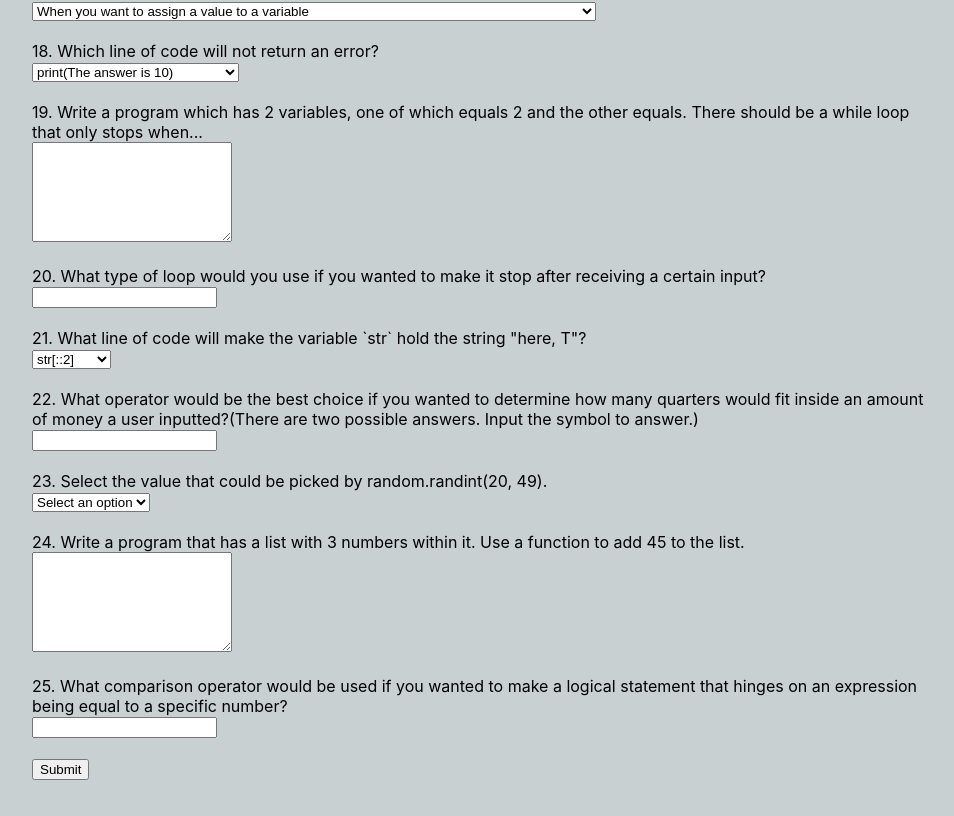
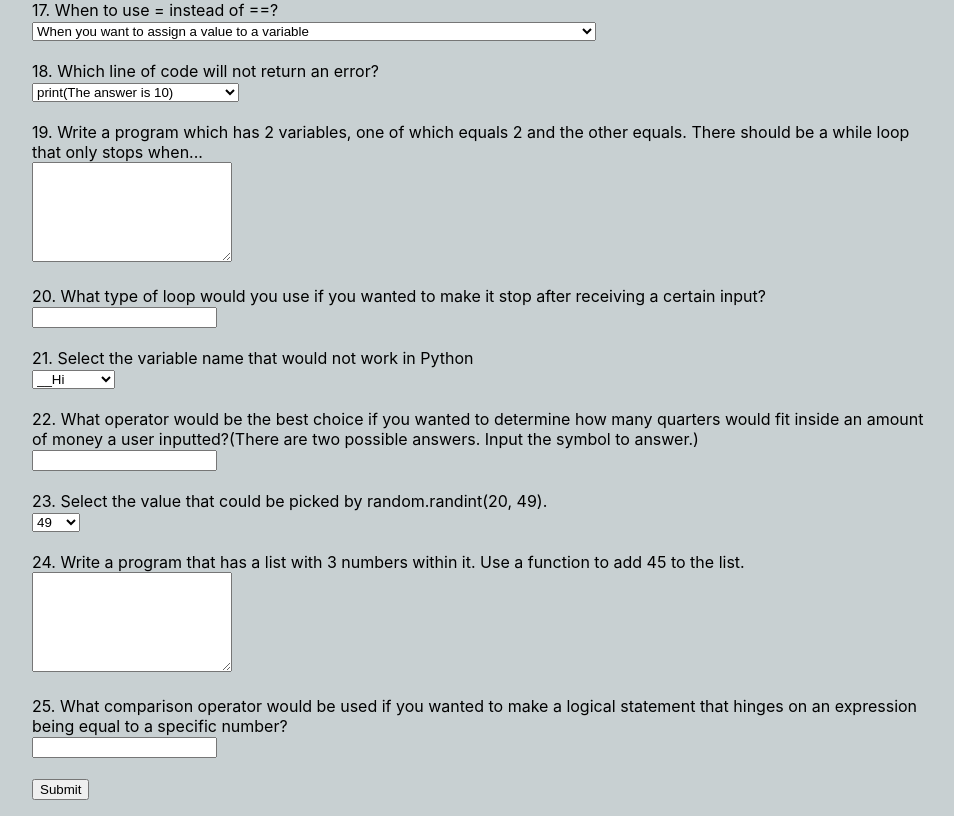
Before and after one commit to MD5595/SrtFlaskWebsite, a React (Create React App) app in the folder my-app/: page /PreTest in a window 1280 px wide. Shown: the part 1889-2705 px from the top of the page, without its empty margins (0-954 px from the left). Built offline with nearby package versions, Linux system fonts and the light colour scheme.

Commit message:
questions

```diff
--- a/my-app/src/pages/PreTest.js
+++ b/my-app/src/pages/PreTest.js
@@ -63,7 +63,7 @@ function PreTest() {
                 <br/>
                 {/* Question 2 */}
                 <label htmlFor="answer2">2. What module would you use if you wanted to use the sqrt() function?</label>
-                <input type="text" id="answer2"/>
+                <br/><input type="text" id="answer2"/>
                 <br/><br/>
                 {/*Question 3 */}
                 <label htmlFor="answer3">
@@ -218,12 +218,12 @@ function PreTest() {
                 <br/>
                 {/* Question 21 */}
                 <label htmlFor="answer21">
-                    21. What line of code will make the variable `str` hold the string "here, T"?<br/>
+                    21. Select the variable name that would not work in Python<br/>
                     <select id="answer21">
-                        <option value="a">str[::2]</option>
-                        <option value="b">str[1:7]</option>
-                        <option value="c">str[6:1:-1]</option>
-                        <option value="d">str[:7]</option>
+                        <option value="a">__Hi</option>
+                        <option value="b">33number</option>
+                        <option value="c">Car1</option>
+                        <option value="d">MyAge</option>
                     </select>
                 </label>
                 <br/>
@@ -239,7 +239,7 @@ function PreTest() {
                 <label htmlFor="answer23">
                     23. Select the value that could be picked by random.randint(20, 49).<br/>
                     <select id="answer23">
-                        <option value="">Select an option</option>
+
                         <option value="a">49</option>
                         <option value="b">50</option>
                         <option value="c">20.5</option>
```
